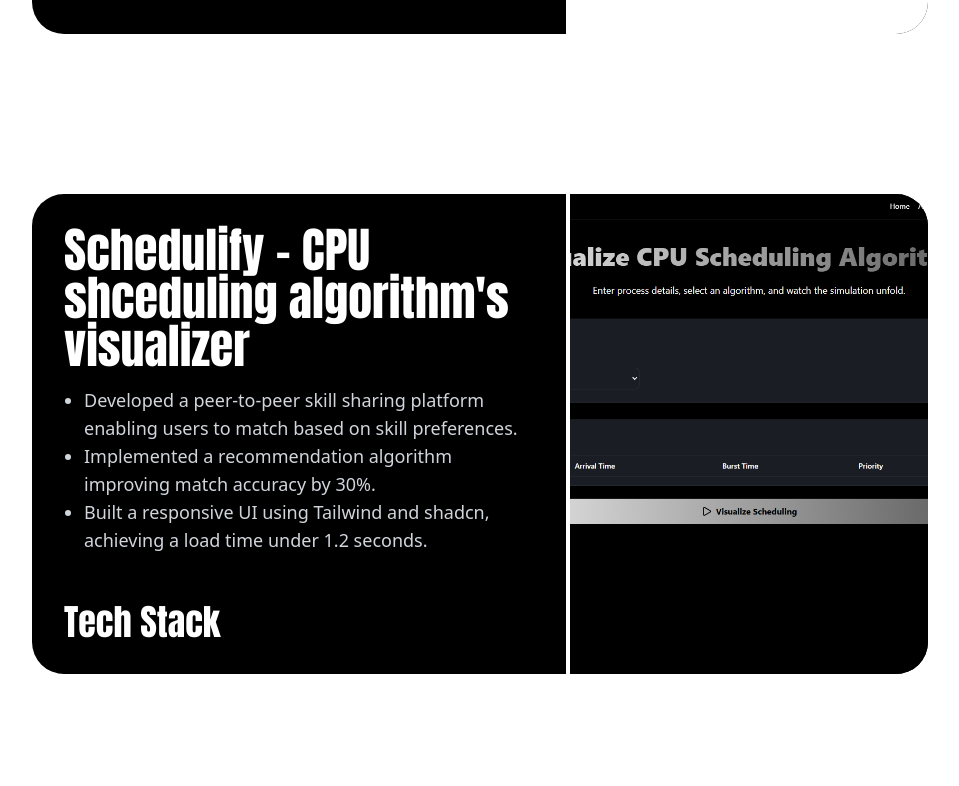
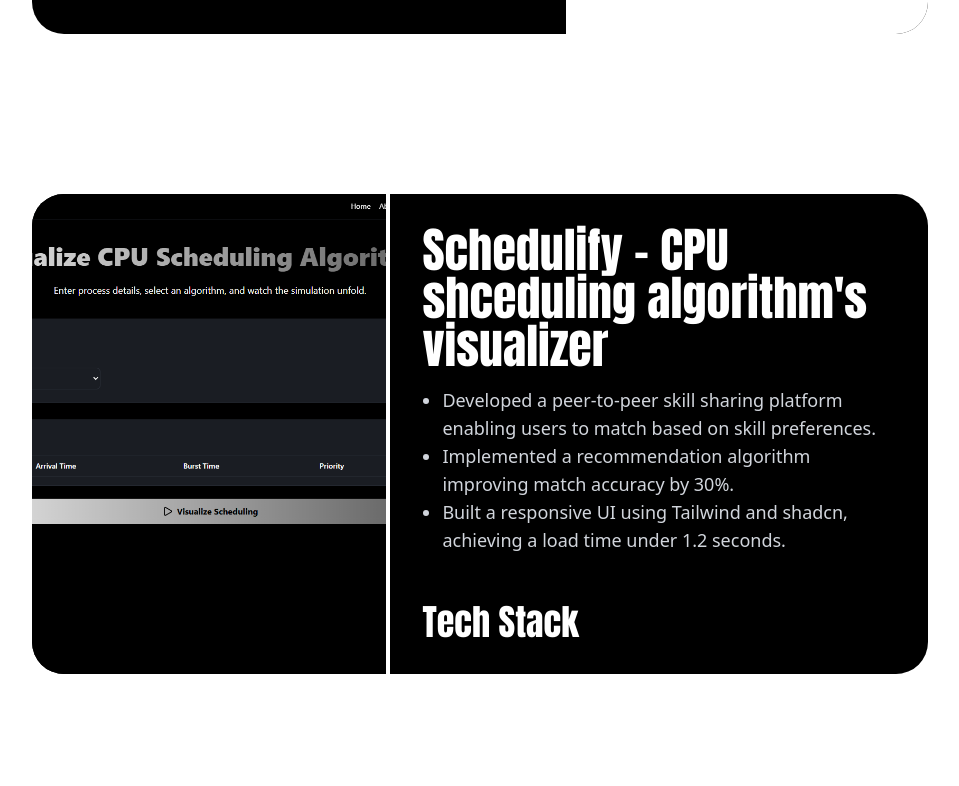
Before and after one commit to AdityaRaghav0112/Portfolio, a React (Vite) app: page / in a window 1280 px wide. Shown: the part 1614-2400 px from the top of the page, without its empty margins (160-1119 px from the left). Built offline with nearby package versions, Linux system fonts and the light colour scheme.

Commit message:
will add gsap animation

```diff
--- a/src/sections/Projects.jsx
+++ b/src/sections/Projects.jsx
@@ -10,7 +10,7 @@
     <div className="w-full flex flex-col items-center py-20">
       <div
         className="
-    min-h-[60vh]
+    min-h-[50vh]
     w-[70%]
     bg-black
     rounded-4xl
@@ -75,45 +75,70 @@
   );
 };
 
-const ProjectCard = () => {
+const ProjectCard = ({ title, desc, img }) => {
   return (
-    <div className="w-screen mt-24 flex justify-center">
+    <div className="w-full flex flex-col items-center py-20">
       <div
-        className="relative flex flex-col md:flex-row
-               items-center w-[90%] px-6 md:px-10"
+        className="
+    min-h-[50vh]
+    w-[70%]
+    bg-black
+    rounded-4xl
+    flex
+    text-white
+    overflow-hidden
+
+    max-lg:w-[90%]
+-   max-md:flex-col
++   max-md:flex-col-reverse
+  "
       >
-        {/* TEXT CARD */}
+        {/* IMAGE */}
         <div
-          className="relative z-20 bg-black/90 text-white
-                 w-[90%] md:w-[55%]
-                 rounded-xl p-8 md:p-5
-                 flex flex-col justify-center
-                 order-2 md:order-1
-                 -mt-20 md:mt-0
-                 md:-mr-32"
-        >
-          <h1 className="text-3xl font-anton">Skivvy</h1>
-          <p className="text-base leading-relaxed mb-4">
-            A skill sharing platform for both learning and teaching.
-          </p>
-          <p className="text-sm leading-relaxed">
-            Lorem ipsum dolor sit amet consectetur adipisicing elit. Soluta
-            tempore distinctio est perspiciatis eaque omnis dicta.
-          </p>
-        </div>
+          className="
+          border-r-4 border-white
+            w-[40%]
+            min-h-[60vh]
+            relative
+            overflow-hidden
 
-        {/* IMAGE CARD */}
-        <div
-          className="relative z-10
-                 w-full md:w-[55%]
-                 rounded-xl overflow-hidden shadow-xl
-                 order-1 md:order-2"
+            max-md:w-full
+            max-md:min-h-[40vh]
+          "
         >
           <img
-            src="/Projects/Parallax.png"
-            alt="Skivvy"
-            className="w-full h-[280px] md:h-full object-cover"
+            src={img}
+            alt="Project preview"
+            className="
+              absolute inset-0
+              w-full h-full
+              object-cover object-center
+              select-none
+            "
           />
+        </div>
+        {/* TEXT */}
+        <div
+          className="
+
+            w-[60%]
+            p-8
+            flex flex-col justify-between
+
+            max-md:w-full
+            max-md:border-r-0
+            max-md:border-b-4
+          "
+        >
+          <div>
+            <h1 className="font-anton text-5xl max-sm:text-4xl">{title}</h1>
+
+            <ul className="list-disc pl-5 mt-4 text-gray-300 text-lg max-sm:text-base">
+              {desc}
+            </ul>
+          </div>
+
+          <p className="text-4xl font-anton max-sm:text-3xl">Tech Stack</p>
         </div>
       </div>
     </div>
@@ -150,7 +175,7 @@
         </div>
 
         <div className="project-card">
-          <ProjectCard2
+          <ProjectCard
             title={"Schedulify - CPU shceduling algorithm's visualizer"}
             desc={
               <>
```
